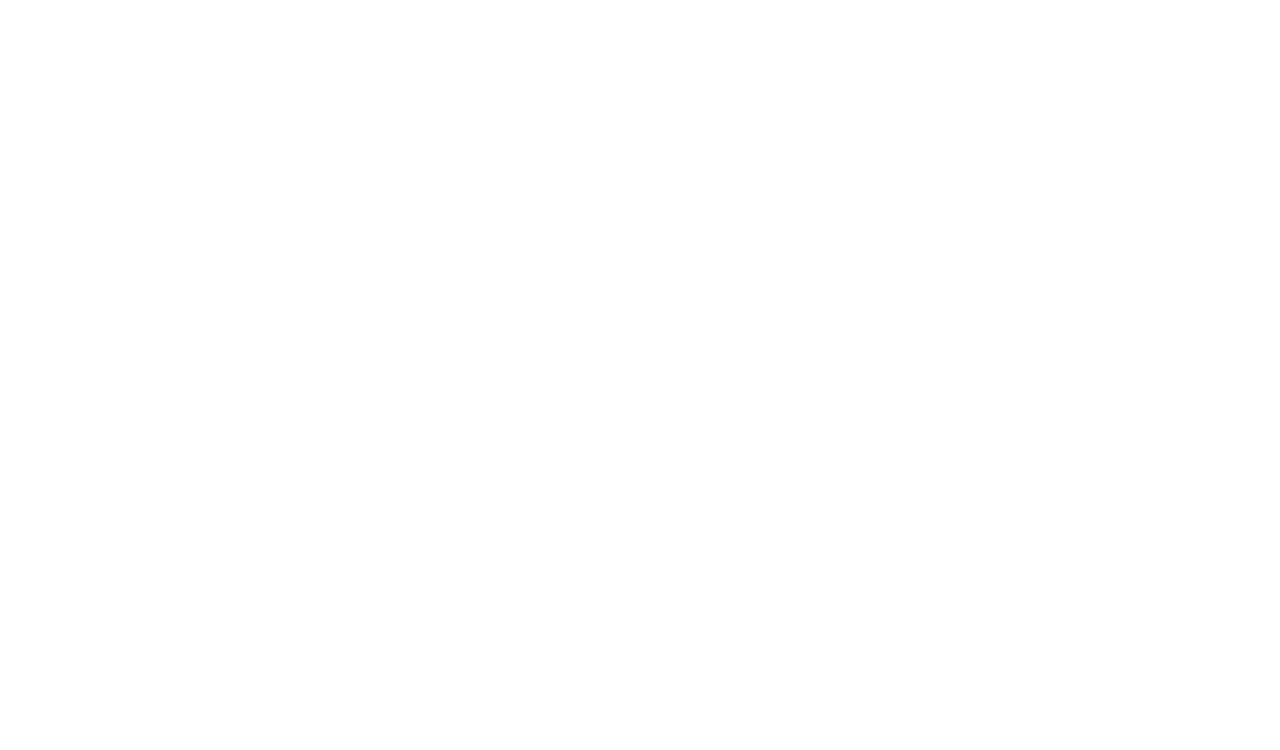
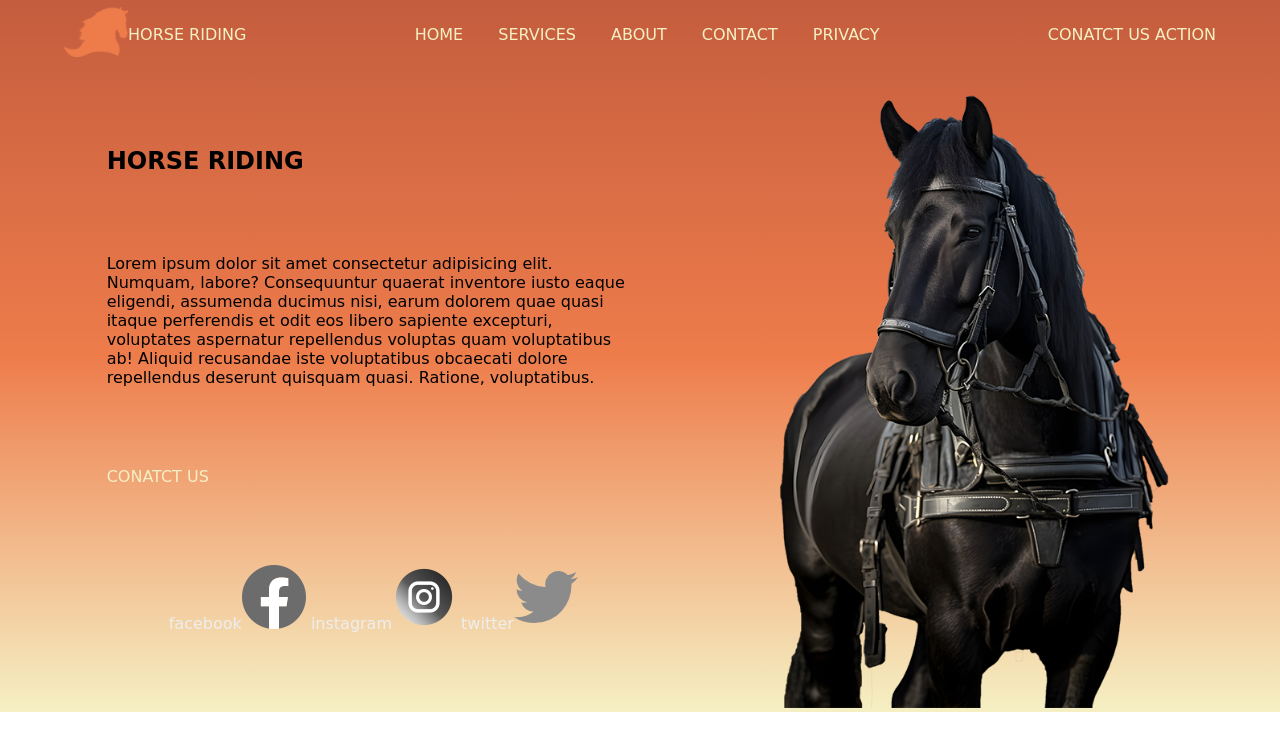
Before and after one commit to mohamedsidry/htlm-css-project-01, a plain HTML site: page index.html in a window 1280 px wide. Drawn offline with Linux system fonts and the light colour scheme; a web font is replaced by a local one.

Commit message:
landingpage using grid system !
page with navbar hero containing text and social icons and feature image using grid system

```diff
--- a/css/main.css
+++ b/css/main.css
@@ -23,3 +23,87 @@
     padding: 0px;
     font-family: 'Baumans' , cursive;
 }
+
+a{
+    text-decoration: none;
+    color: var(--frd-col);
+}
+a:hover{
+    font-weight: bolder;
+    color: #000000;
+}
+
+ul{
+    list-style: none;
+}
+
+.flex-center{
+    display: flex;
+    justify-content: center;
+    align-items: center;
+}
+
+.main-container{
+    position: relative;
+    background: linear-gradient(#c45d3e,#ee7c4b,#f5f0c4);
+}
+
+
+.nav-bar{
+    position: relative;
+    display: grid;
+    align-items: center;
+    grid-template-rows: auto;
+    grid-template-columns: auto 1fr auto;
+    padding: 0px 5%;
+}
+
+.nav-bar li{
+    display: inline;
+    margin: 0px 15px;
+}
+
+/** HERO STYLE **/
+
+
+.hero-section{
+    position: relative;
+    grid-area: hero;
+    display: grid;
+    grid-template-columns: repeat(12,calc(100%/12));
+    grid-template-areas: ". text-content text-content text-content text-content text-content . img-content img-content img-content img-content .";
+    align-items: center;
+}
+
+
+.hero-section .text-content{
+    grid-area: text-content;
+    position: relative;
+    min-width: 200px;
+    height: 100%;
+    width: 100%;
+    display: flex;
+    flex-direction: column;
+    justify-content: space-evenly;
+
+}
+
+.hero-section .social-ref  {
+    display: inline-block;
+    filter: grayscale(100%);
+}
+.social-ref:hover{
+    filter: grayscale(0%);
+}
+
+.hero-section .img-content{
+    grid-area: img-content;
+    position: relative;
+    min-width: 300px;
+    width: 100%;
+}
+
+.feature-img{
+/**/
+width: 100%;
+}
--- a/index.html
+++ b/index.html
@@ -5,11 +5,57 @@
     <meta name="viewport" content="width=device-width, initial-scale=1.0">
     <title>Webtitile | title ...</title>
     <link rel="shortcut icon" href="/resourses/favicon-64.png" type="image/x-icon">
-
     <link rel="stylesheet" href="/css/main.css">
 </head>
 <body>
+    <div class="main-container">
+        <nav class="nav-bar">
+            <div class="brand flex-center">
+                <a class="brand-logo" href="#">
+                    <img src="/resourses/favicon-64.png" alt="brand-logo">
+                </a>
+                <a href="" class="brand-name">HORSE RIDING</a>
+            </div>
+            <div class="nav-links flex-center">
+                <ul>
+                    <li><a href="#">HOME</a></li>
+                    <li><a href="#">SERVICES</a></li>
+                    <li><a href="#">ABOUT</a></li>
+                    <li><a href="#">CONTACT</a></li>
+                    <li><a href="#">PRIVACY</a></li>
+                </ul>
+            </div>
+            <div class="actions">
+                <a href="#" class="conatct-us">CONATCT US</a>
+                <a href="#" class="action">ACTION</a>
+            </div>
+        </nav>
 
+        <section class="hero-section">
+            <div class="text-content">
+                <h1 class="brand-name">HORSE RIDING</h1>
+                <p>Lorem ipsum dolor sit amet consectetur adipisicing elit. Numquam, labore? Consequuntur quaerat inventore iusto eaque eligendi, assumenda ducimus nisi, earum dolorem quae quasi itaque perferendis et odit eos libero sapiente excepturi, voluptates aspernatur repellendus voluptas quam voluptatibus ab! Aliquid recusandae iste voluptatibus obcaecati dolore repellendus deserunt quisquam quasi. Ratione, voluptatibus.</p>
+                <a href="#" class="conatct-us">CONATCT US</a>
+                <div class="flex-center">
+                    <ul>
+                        <li class="social-ref ">
+                            <a href="#">facebook<img src="/resourses/facebook.png" alt="facebook"></a>
+                        </li>
+                        <li class="social-ref">
+                            <a href="#">instagram<img src="/resourses/instagram.png" alt="instagram"></a>
+                        </li>
+                        <li class="social-ref ">
+                            <a href="#">twitter<img src="/resourses/twitter.png" alt="twitter"></a>
+                        </li>
+                    </ul>
+                </div>
+            </div>
+            <div class="img-content">
+                <img src="/resourses/horse-img-530.png" alt="horse image" class="feature-img">
+            </div>
+        </section>
+    </div>
+    <!--JAVASCRIPT FILES -->
     <script src="/js/main.js"></script>
 </body>
 </html>
```
Also changed, not shown: resourses/facebook.png (added), resourses/instagram.png (added), resourses/twitter.png (added).
